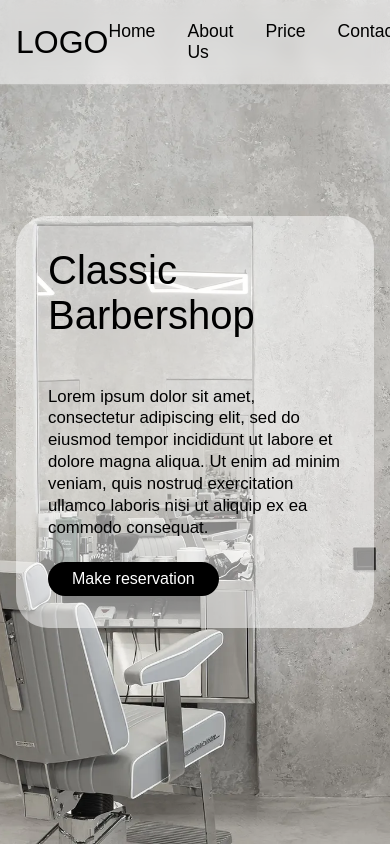
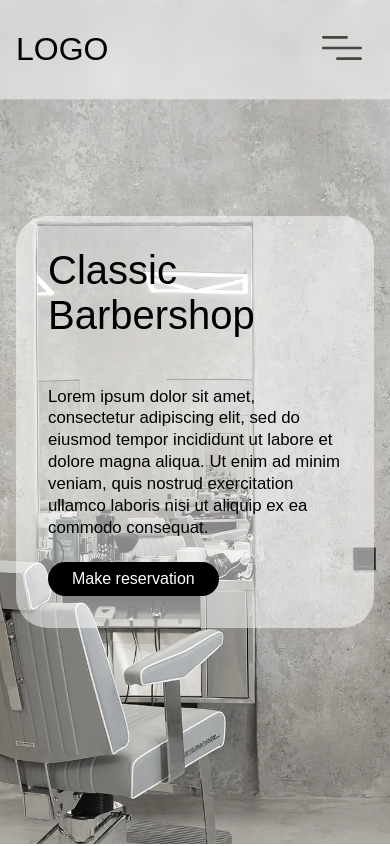
Before and after one commit to pkorneev/Barbershop-commerce, a React (Vite) app: page / in a window 390 px wide. Shown: the top 846 px of the page. Built offline with nearby package versions, Linux system fonts and the light colour scheme.

Commit message:
mobile header

```diff
--- a/src/components/mainPage/Header.jsx
+++ b/src/components/mainPage/Header.jsx
@@ -2,12 +2,13 @@ import styles from "./Header.module.css";
 import Wrapper from "../../UI/Wrapper";
 import { motion } from "framer-motion";
 import DesktopHeader from "./DesktopHeader";
+import MobileHeader from "./MobileHeader";
 import { Link } from "react-router-dom";
 const Header = () => {
   return (
     <div className={styles.headerWrapper}>
       <div className={styles.backgroundImage}></div>
-      <DesktopHeader />
+      <MobileHeader />
       <Wrapper>
         <motion.div
           initial={{ opacity: 0, y: 40 }}
--- /dev/null
+++ b/src/components/mainPage/MobileHeader.jsx
@@ -0,0 +1,72 @@
+import styles from "./MobileHeader.module.css";
+import { motion } from "framer-motion";
+import { Link } from "react-router-dom";
+import hamburgerImg from "../../assets/hamburger.svg";
+import closeImg from "../../assets/close.svg";
+import { useRef } from "react";
+
+const MobileHeader = () => {
+  const navRef = useRef();
+
+  const showNavbar = () => {
+    navRef.current.classList.toggle(styles.responsiveNav);
+  };
+  const closeNavbar = () => {
+    navRef.current.classList.remove(styles.responsiveNav);
+  };
+
+  return (
+    <motion.div
+      initial={{ opacity: 0, y: -69 }}
+      animate={{ opacity: 1, y: 0 }}
+      transition={{ duration: 0.6, type: "spring" }}
+      className={styles.fixedHeader}
+    >
+      <header className={styles.header}>
+        <a href="" className={styles.logo}>
+          LOGO
+        </a>
+
+        <nav ref={navRef}>
+          <ul className={styles.ul}>
+            <li>
+              <a href="">Home</a>
+            </li>
+            <li>
+              <a href="">About Us</a>
+            </li>
+            <li>
+              <a href="">Price</a>
+            </li>
+            <li>
+              <a href="">Contacts</a>
+            </li>
+            <li>
+              <Link to="/reservation">
+                <motion.button
+                  whileHover={{ scale: 1.05 }}
+                  transition={{ type: "spring", stiffness: 300 }}
+                  className={styles.reserveBtn}
+                >
+                  Make reservation
+                </motion.button>
+              </Link>
+            </li>
+            <li>
+              <button
+                className={`${styles.imgBtn} ${styles.navCloseBtn}`}
+                onClick={showNavbar}
+              >
+                <img src={closeImg} alt="close" className={styles.img} />
+              </button>
+            </li>
+          </ul>
+        </nav>
+        <button className={styles.imgBtn} onClick={showNavbar}>
+          <img src={hamburgerImg} alt="ham" className={styles.img} />
+        </button>
+      </header>
+    </motion.div>
+  );
+};
+export default MobileHeader;
--- /dev/null
+++ b/src/components/mainPage/MobileHeader.module.css
@@ -0,0 +1,82 @@
+.fixedHeader{
+    position: fixed;
+    top: 0;
+    left: 0;
+    width: 100%;
+    z-index: 9999;
+    background-color: var(--transparrentWhite);
+    backdrop-filter: blur(8px);
+    -webkit-box-shadow: 0px 0px 2px 0px rgba(220, 220, 220, 0.75);
+    -moz-box-shadow: 0px 0px 2px 0px rgba(220, 220, 220, 0.75);
+    box-shadow: 0px 0px 2px 0px rgba(220, 220, 220, 0.75);
+}
+.header{
+    display: flex;
+    justify-content: space-between;
+    align-items: center;
+    padding: 1rem 1rem;
+}
+.logo{
+    text-decoration: none;
+    font-size: 2rem;
+    color: black;
+}
+.reserveBtn{
+    background-color: black;
+    border: none;
+    cursor: pointer;
+
+    color: white;
+    font-size: 1rem;
+    padding: .5rem 1.5rem;
+    border-radius: 3rem;
+}
+.img{
+    width: 4rem;
+    filter: invert(0%) sepia(0%) saturate(30%) hue-rotate(179deg) brightness(101%) contrast(100%);
+    cursor: pointer;
+    transition: all .2s linear;
+}
+.img:hover{
+    scale: 1.05;
+}
+.imgBtn{
+    background-color: transparent;
+    border: none;
+}
+.header nav{
+    position: fixed;
+    top: 0;
+    left: 0;
+    height: 100dvh;
+    width: 100%;
+    display: flex;
+    justify-content: center;
+    align-items: center;
+    gap: 2rem;
+    background-color: var(--lightGrey);
+    transition: all .4s linear;
+    transform: translateY(-100dvh);
+    z-index: 9999;
+}
+.header .responsiveNav{
+    transform: none;
+}
+
+.ul{
+    display: flex;
+    flex-direction: column;
+    gap: 2rem;
+    align-items: center;
+}
+.navCloseBtn {
+    position: absolute;
+    top: 1rem;
+    right: 1rem;
+}
+.ul li a{
+    font-size: 2rem;
+    font-weight: 300;
+    text-decoration: none;
+    color: black;
+}
--- a/src/components/reservation/Form.module.css
+++ b/src/components/reservation/Form.module.css
@@ -75,12 +75,13 @@
     margin-top: 3rem;
     align-self: center;
     padding: .75rem 2.5rem;
-    background-color: rgb(30, 151, 24);
+    background-color: rgb(0, 0, 0);
+    border-radius: 3rem;
     border: none;
     color: white;
     font-size: 1.1rem;
     cursor: pointer;
 }
 .submitBtn:active{
-    background-color: #373f39;
+    background-color: #373737;
 }
```
Also changed, not shown: src/assets/close.svg (added), src/assets/hamburger.svg (added).
